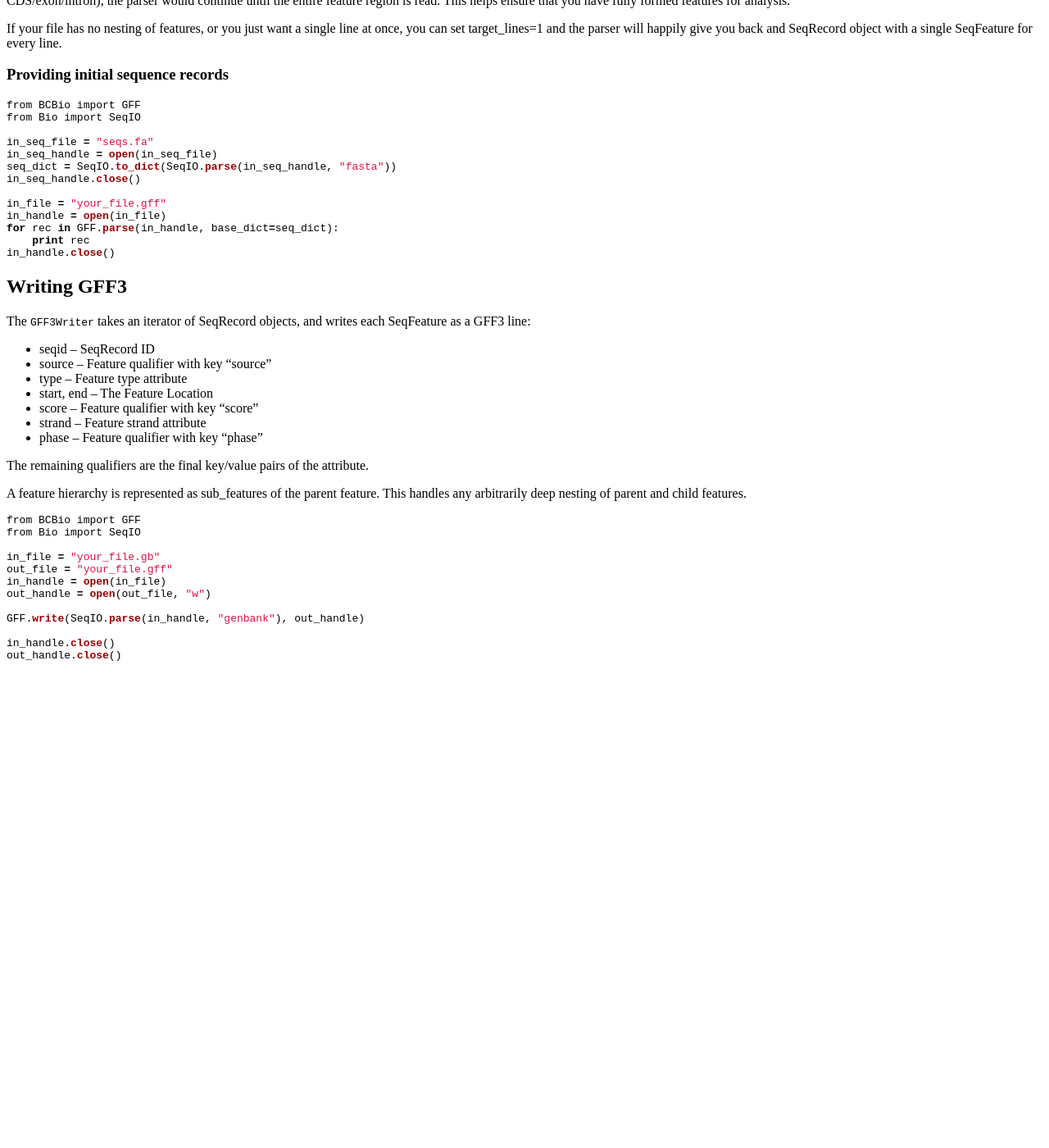
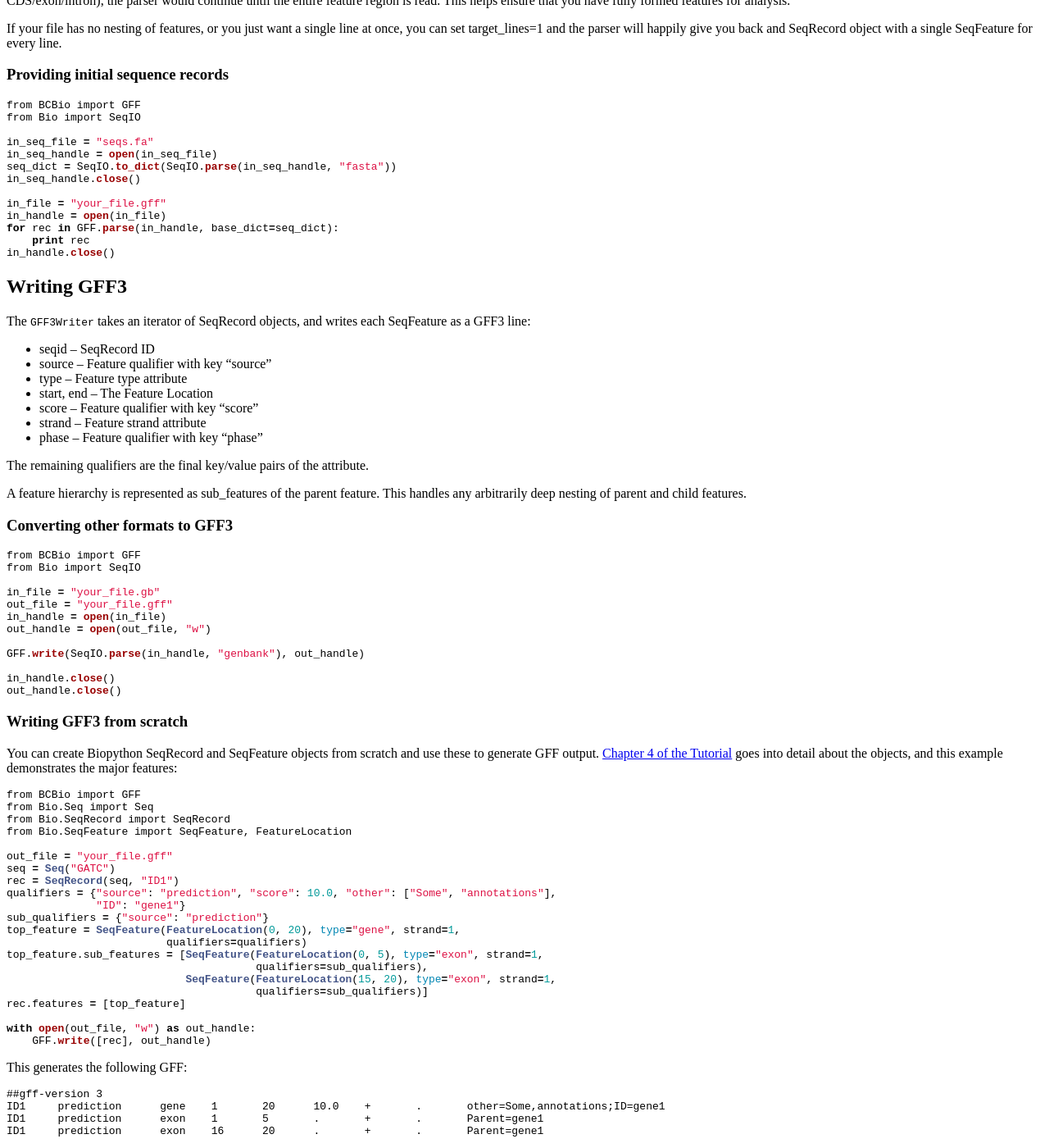
Before and after one commit to biopython/biopython.github.io, a Jekyll site: the page built from wiki/GFF_Parsing.md, in a window 1280 px wide and 1400 px high, scrolled down 2942 px. Shown: the whole window at 82% size. Built offline with Jekyll 4.4.1, drawn with Linux system fonts in a browser that asks for light colours; before the commit the page ends 3762 px from its top, so only the background shows below that.

Commit message:
/* Writing GFF3 */

````diff
--- a/wiki/GFF_Parsing.md
+++ b/wiki/GFF_Parsing.md
@@ -291,6 +291,8 @@ A feature hierarchy is represented as sub\_features of the parent
 feature. This handles any arbitrarily deep nesting of parent and child
 features.
 
+### Converting other formats to GFF3
+
 ``` python
 from BCBio import GFF
 from Bio import SeqIO
@@ -305,3 +307,42 @@ GFF.write(SeqIO.parse(in_handle, "genbank"), out_handle)
 in_handle.close()
 out_handle.close()
 ```
+
+### Writing GFF3 from scratch
+
+You can create Biopython SeqRecord and SeqFeature objects from scratch
+and use these to generate GFF output. [Chapter 4 of the
+Tutorial](http://biopython.org/DIST/docs/tutorial/Tutorial.html) goes
+into detail about the objects, and this example demonstrates the major
+features:
+
+``` python
+from BCBio import GFF
+from Bio.Seq import Seq
+from Bio.SeqRecord import SeqRecord
+from Bio.SeqFeature import SeqFeature, FeatureLocation
+
+out_file = "your_file.gff"
+seq = Seq("GATC")
+rec = SeqRecord(seq, "ID1")
+qualifiers = {"source": "prediction", "score": 10.0, "other": ["Some", "annotations"],
+              "ID": "gene1"}
+sub_qualifiers = {"source": "prediction"}
+top_feature = SeqFeature(FeatureLocation(0, 20), type="gene", strand=1,
+                         qualifiers=qualifiers)
+top_feature.sub_features = [SeqFeature(FeatureLocation(0, 5), type="exon", strand=1,
+                                       qualifiers=sub_qualifiers),
+                            SeqFeature(FeatureLocation(15, 20), type="exon", strand=1,
+                                       qualifiers=sub_qualifiers)]
+rec.features = [top_feature]
+
+with open(out_file, "w") as out_handle:
+    GFF.write([rec], out_handle)
+```
+
+This generates the following GFF:
+
+    ##gff-version 3
+    ID1     prediction      gene    1       20      10.0    +       .       other=Some,annotations;ID=gene1
+    ID1     prediction      exon    1       5       .       +       .       Parent=gene1
+    ID1     prediction      exon    16      20      .       +       .       Parent=gene1
````
Also changed, not shown: 1 other file.
